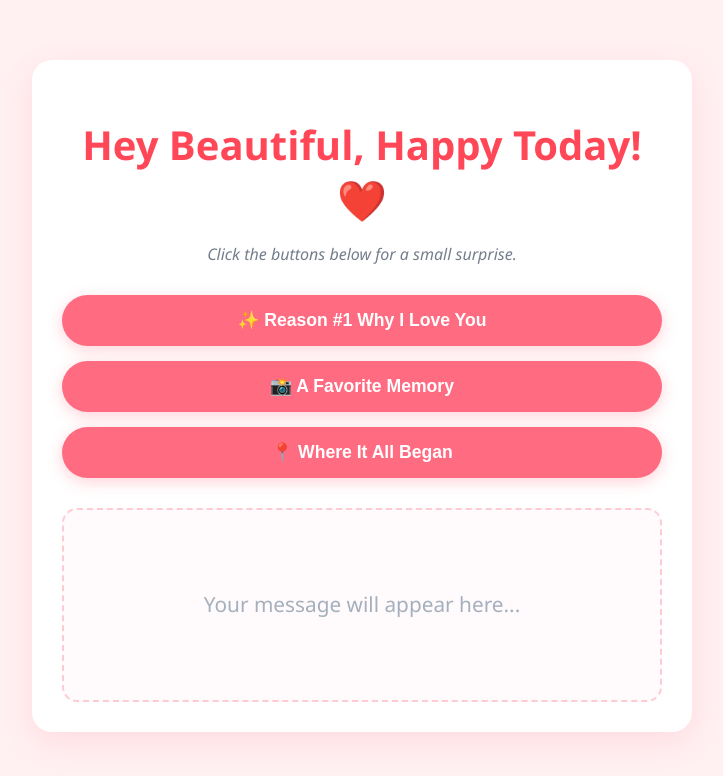
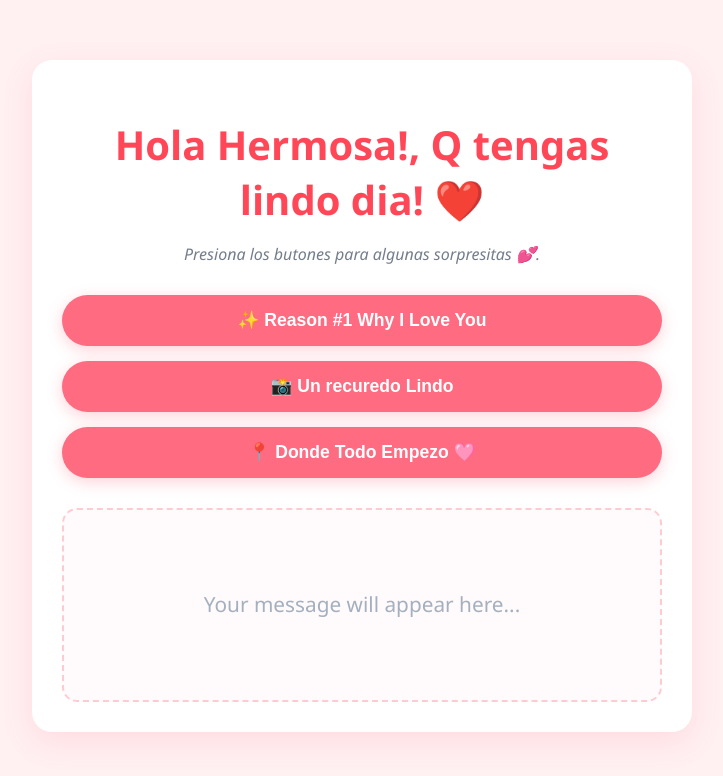
Before and after one commit to A-Calderon209/Love-letter, a plain HTML site: page index.html in a window 1280 px wide. Shown: the whole page, without its empty margins (278-1001 px from the left). Drawn offline with Linux system fonts and the light colour scheme.

Commit message:
Update index.html

```diff
--- a/index.html
+++ b/index.html
@@ -3,7 +3,7 @@
 <head>
     <meta charset="UTF-8">
     <meta name="viewport" content="width=device-width, initial-scale=1.0">
-    <title>For My Favorite Person ❤️</title>
+    <title>Para Mi Persona Favorita ❤️</title>
     <style>
         :root {
             --primary-pink: #ff6b81;
@@ -119,13 +119,13 @@
 <body>
 
     <div class="container">
-        <h1>Hey Beautiful, Happy Today! ❤️</h1>
-        <p class="subtitle">Click the buttons below for a small surprise.</p>
+        <h1>Hola Hermosa!, Q tengas lindo dia! ❤️</h1>
+        <p class="subtitle">Presiona los butones para algunas sorpresitas 💕.</p>
 
         <div class="button-group">
             <button onclick="showMessage('reason')">✨ Reason #1 Why I Love You</button>
-            <button onclick="showMessage('memory')">📸 A Favorite Memory</button>
-            <button onclick="showMap()">📍 Where It All Began</button>
+            <button onclick="showMessage('memory')">📸 Un recuredo  Lindo </button>
+            <button onclick="showMap()">📍 Donde Todo Empezo 🩷</button>
         </div>
 
         <div class="display-area" id="displayArea">
```
